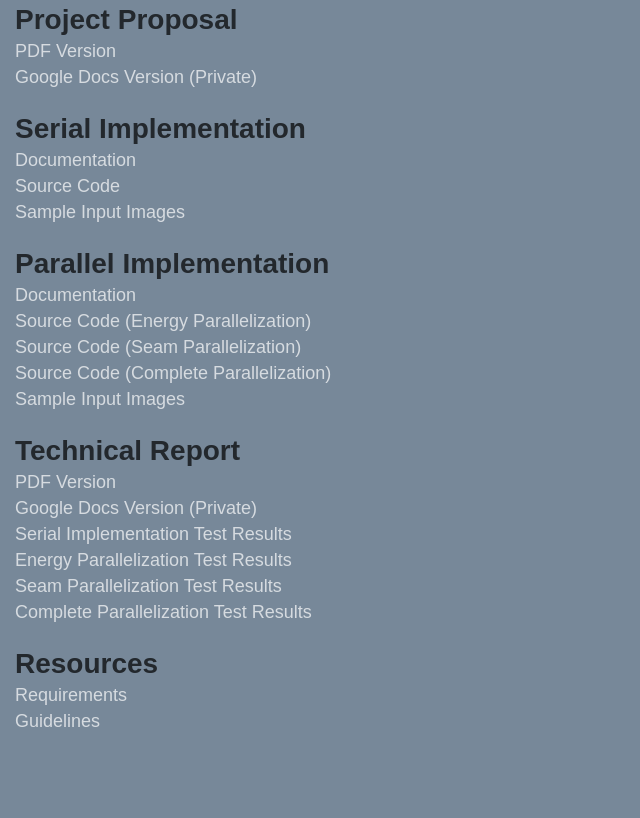
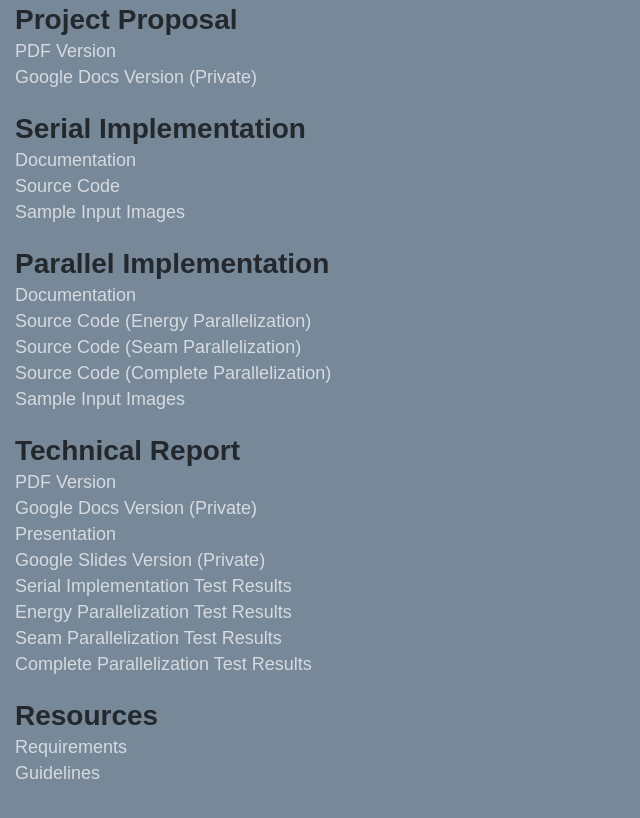
Before and after one commit to vkonen1/cmsc483, a plain HTML site: page index.html in a window 1280 px wide. Shown: the part 84-902 px from the top of the page, without its empty margins (0-640 px from the left). Before the commit the page ends 856 px from the top, so only its background shows below. Drawn offline with Linux system fonts and the light colour scheme.

Commit message:
added tr and presentation to web page and added speedup graph to complete tests;

```diff
--- a/index.html
+++ b/index.html
@@ -29,6 +29,8 @@
 			<h2>Technical Report</h2>
 			<p><a href="documents/parallel_seam_carving.pdf" target="_blank">PDF Version</a></p>
 			<p><a href="https://docs.google.com/document/d/17O_7uC0g8Q4HmigFR6Tr9rxLaKWDvSKxEj6mTfC5_go/edit" target="_blank">Google Docs Version (Private)</a></p>
+			<p><a href="documents/parallel_seam_carving_presentation.pdf" target="_blank">Presentation</a></p>
+			<p><a href="https://docs.google.com/presentation/d/1Br2TyJNgoulGnn5d3lf88-KpuL2rhxyamJmnlvoTeHA/edit" target="_blank">Google Slides Version (Private)</a></p>
 			<p><a href="documents/serial_test.xlsx">Serial Implementation Test Results</a></p>
 			<p><a href="documents/energy_parallel_test.xlsx">Energy Parallelization Test Results</a></p>
 			<p><a href="documents/seam_parallel_test.xlsx">Seam Parallelization Test Results</a></p>
```
Also changed, not shown: 3 other files.
